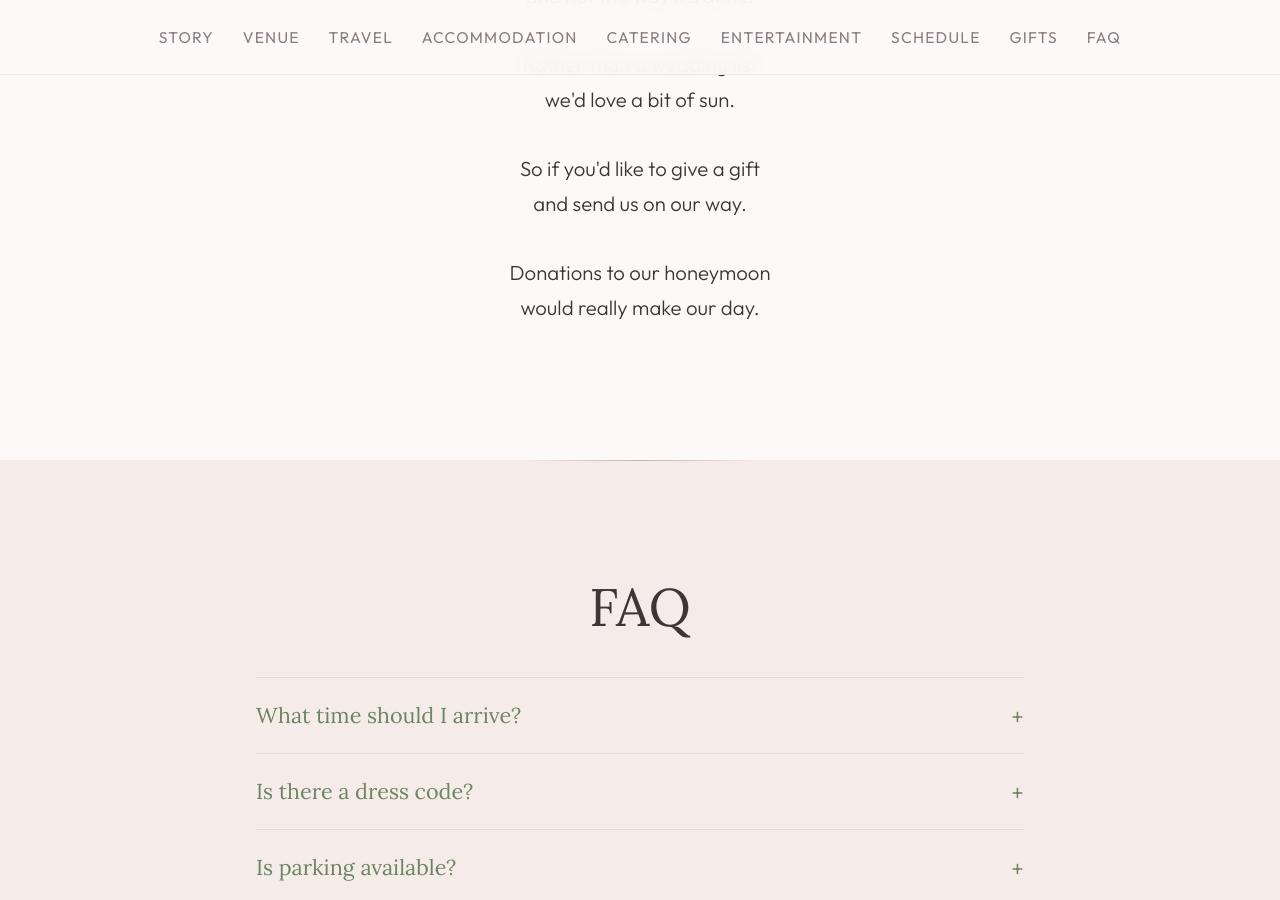
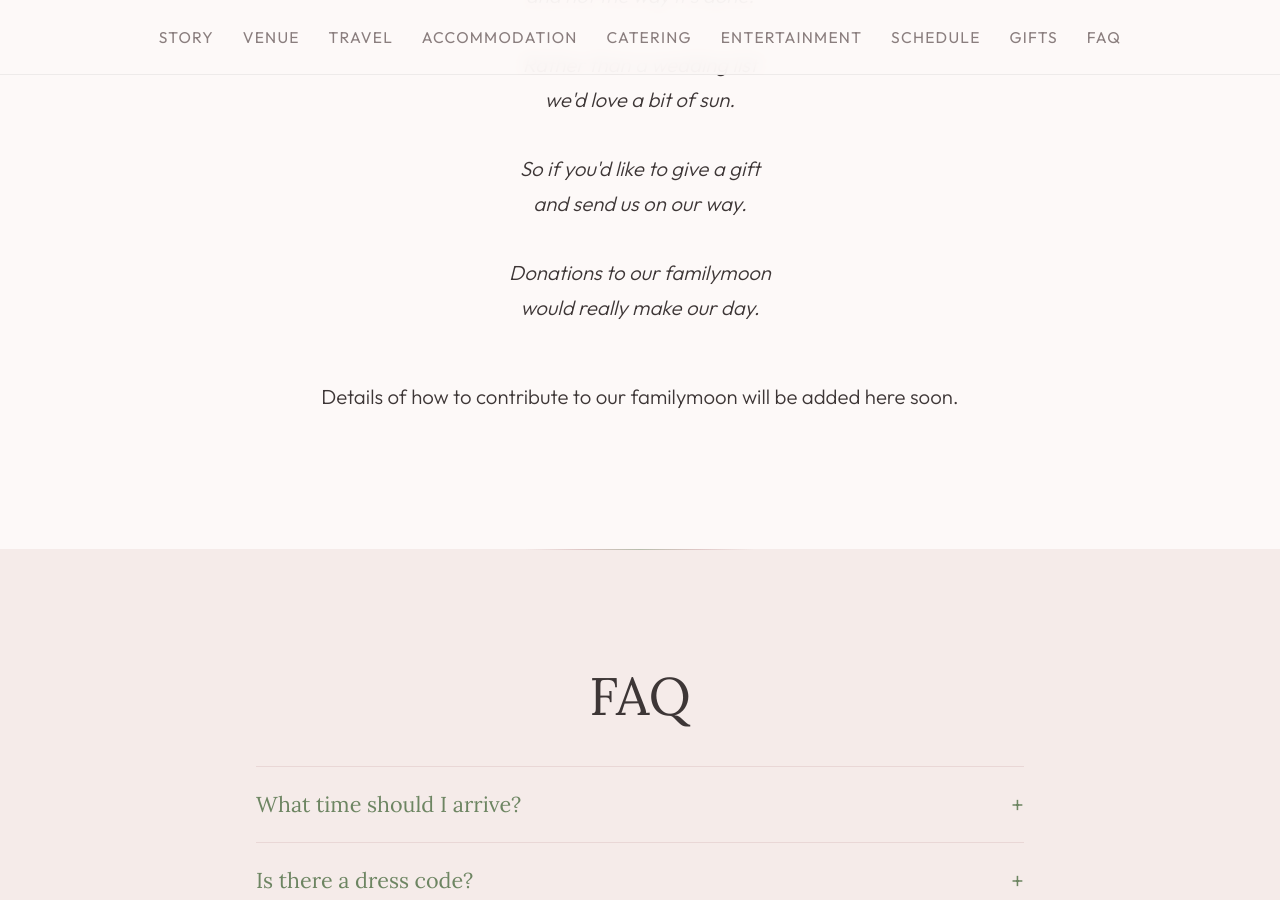
Before and after one commit to Anthony-Nicholls/wedding, a Jekyll site: the page built from evening/index.html, in a window 1280 px wide and 900 px high, scrolled down 8567 px. Built offline with Jekyll 4.4.1, drawn with Linux system fonts in a browser that asks for light colours.

Commit message:
Update gifts section

```diff
--- a/_includes/sections/gifts.html
+++ b/_includes/sections/gifts.html
@@ -2,14 +2,17 @@
   <div class="container narrow">
     <h2>Gifts</h2>
     <p>
+      <i>
       We know it's not traditional<br>
       and not the way it's done.<br><br>
       Rather than a wedding list<br>
       we'd love a bit of sun.<br><br>
       So if you'd like to give a gift<br>
       and send us on our way.<br><br>
-      Donations to our honeymoon<br>
+      Donations to our familymoon<br>
       would really make our day.
+      </i>
     </p>
+    <p><br>Details of how to contribute to our familymoon will be added here soon.</p>
   </div>
 </section>
```
